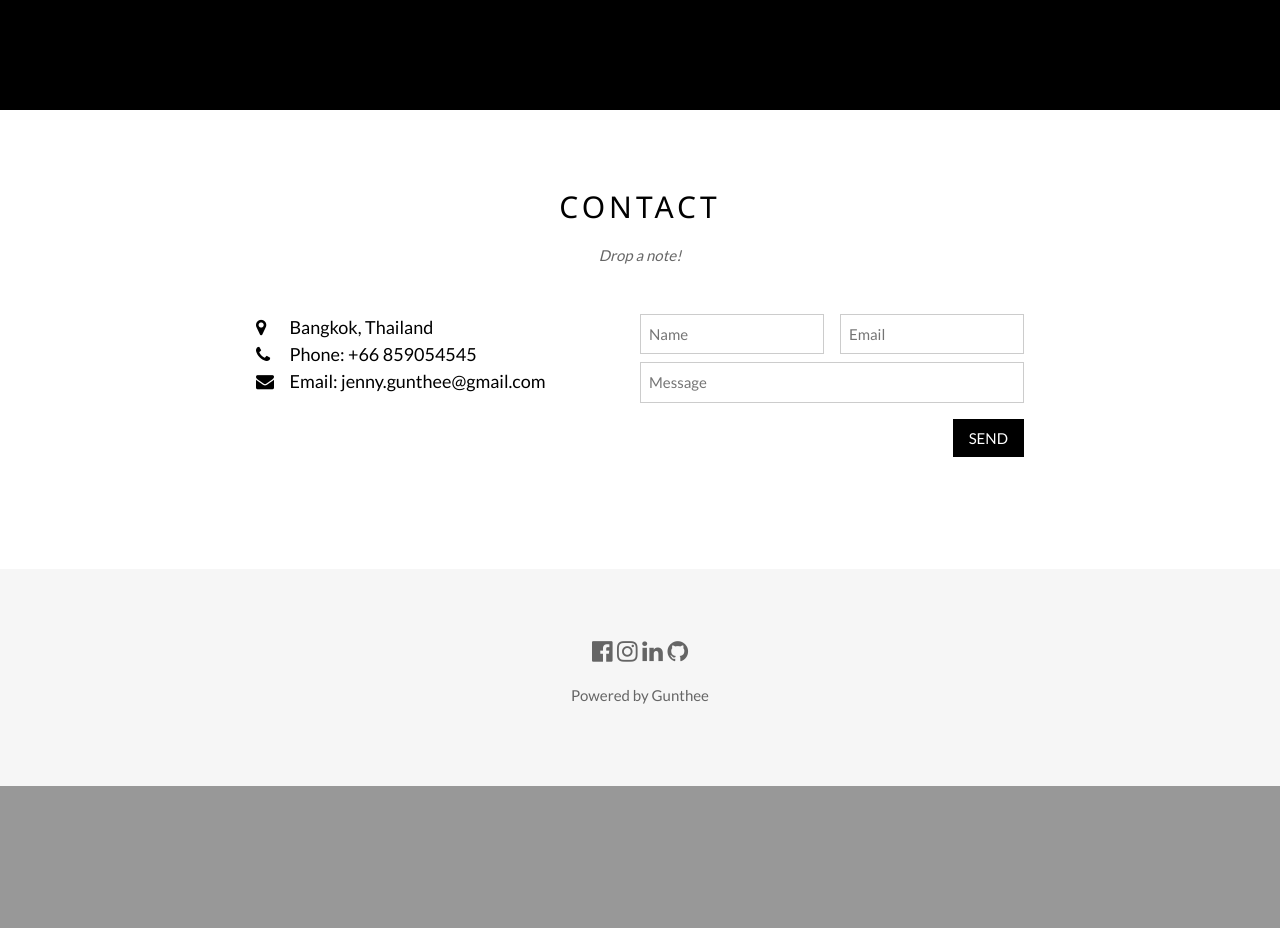
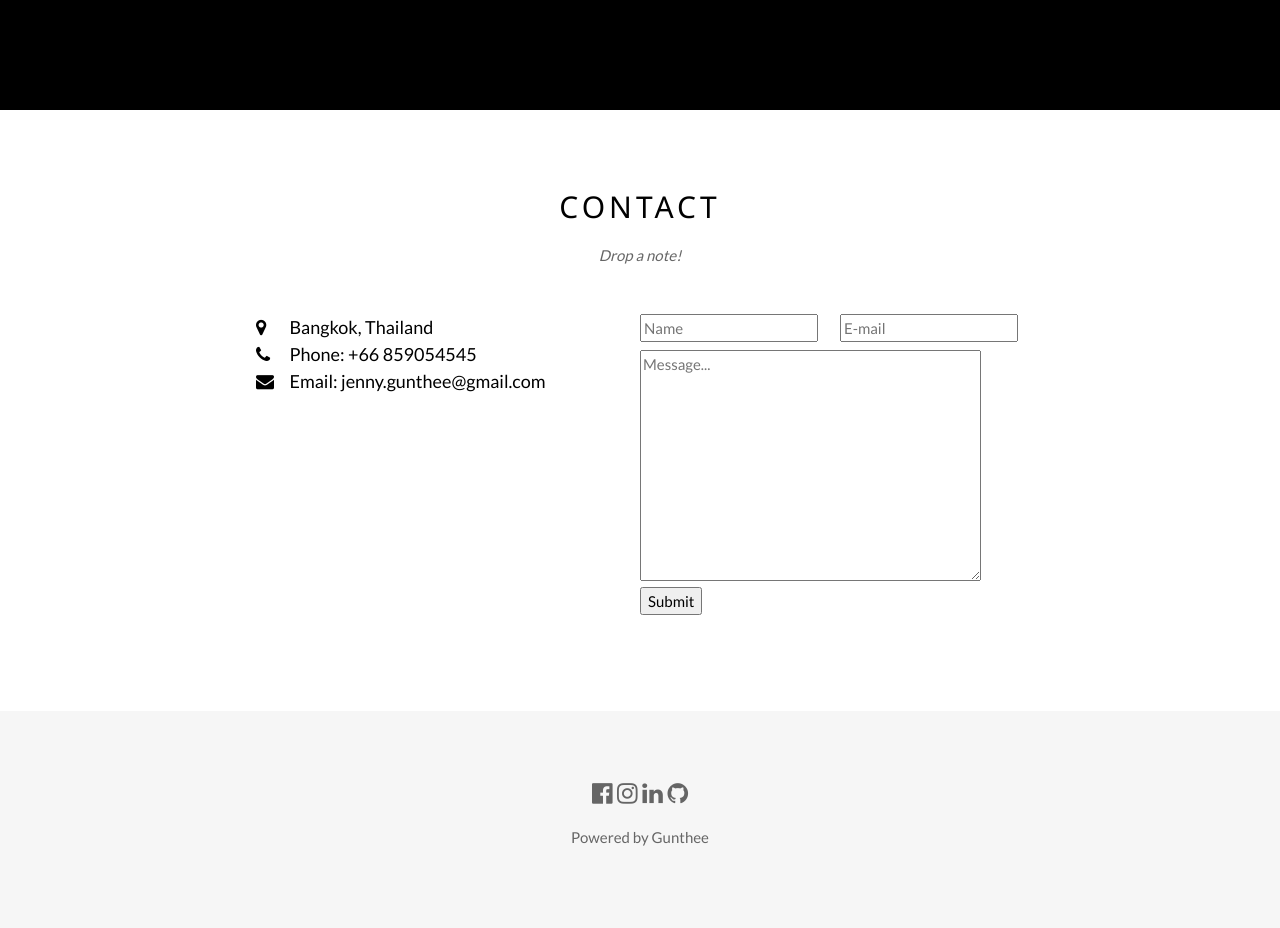
Before and after one commit to Gunzther/Portfolio-Resp, a Django app: page /portfolio/ in a window 1280 px wide. Shown: the part 2570-3498 px from the top of the page. Before the commit the page ends 3356 px from the top, so only its background shows below. Run offline with Django 3.2, Linux system fonts and the light colour scheme.

Commit message:
create form

```diff
--- /dev/null
+++ b/portfolio/forms.py
@@ -0,0 +1,10 @@
+from django import forms
+
+
+class QuestionForm(forms.Form):
+    your_name = forms.CharField(widget=forms.TextInput(
+        attrs={'placeholder': 'Name'}), max_length=200)
+    your_email = forms.EmailField(
+        widget=forms.TextInput(attrs={'placeholder': 'E-mail'}))
+    your_question = forms.CharField(
+        widget=forms.Textarea(attrs={'placeholder': 'Message...'}), max_length=200)
--- a/portfolio/templates/portfolio/index.html
+++ b/portfolio/templates/portfolio/index.html
@@ -140,17 +140,18 @@ body {font-family: "Lato", sans-serif}
         <i class="fa fa-envelope" style="width:30px"> </i> Email: jenny.gunthee@gmail.com<br>
       </div>
       <div class="w3-col m6">
-        <form action="/action_page.php" target="_blank">
+        <form action="/portfolio/" method="post">
+          {% csrf_token %}
           <div class="w3-row-padding" style="margin:0 -16px 8px -16px">
             <div class="w3-half">
-              <input class="w3-input w3-border" type="text" placeholder="Name" required name="Name">
+              {{ form.your_name }}
             </div>
             <div class="w3-half">
-              <input class="w3-input w3-border" type="text" placeholder="Email" required name="Email">
+              {{ form.your_email }}
             </div>
           </div>
-          <input class="w3-input w3-border" type="text" placeholder="Message" required name="Message">
-          <button class="w3-button w3-black w3-section w3-right" type="submit">SEND</button>
+          {{ form.your_question }}
+          <input type="submit" value="Submit">
         </form>
       </div>
     </div>
--- a/portfolio/views.py
+++ b/portfolio/views.py
@@ -1,15 +1,26 @@
-from django.http import HttpResponse
+from django.http import HttpResponse, HttpResponseRedirect
 from django.http import Http404
-from .models import Question
 from django.template import loader
 from django.shortcuts import render
-
-
-def index(request):
-    return render(request, 'portfolio/index.html')
+from django.utils import timezone
+from .models import Question
+from .forms import QuestionForm
 
 
 def get_questions(request):
     latest_question_list = Question.objects.order_by('-pub_date')
     context = {'latest_question_list': latest_question_list}
     return render(request, 'questions/questions.html', context)
+
+
+def index(request):
+    if request.method == 'POST':
+        form = QuestionForm(request.POST)
+        if form.is_valid():
+            new_question = Question(name=form.cleaned_data['your_name'], email=form.cleaned_data['your_email'],
+                                    question_text=form.cleaned_data['your_question'], pub_date=timezone.now())
+            new_question.save()
+            return HttpResponseRedirect('/portfolio/')
+    else:
+        form = QuestionForm()
+    return render(request, 'portfolio/index.html', {'form': form})
```
